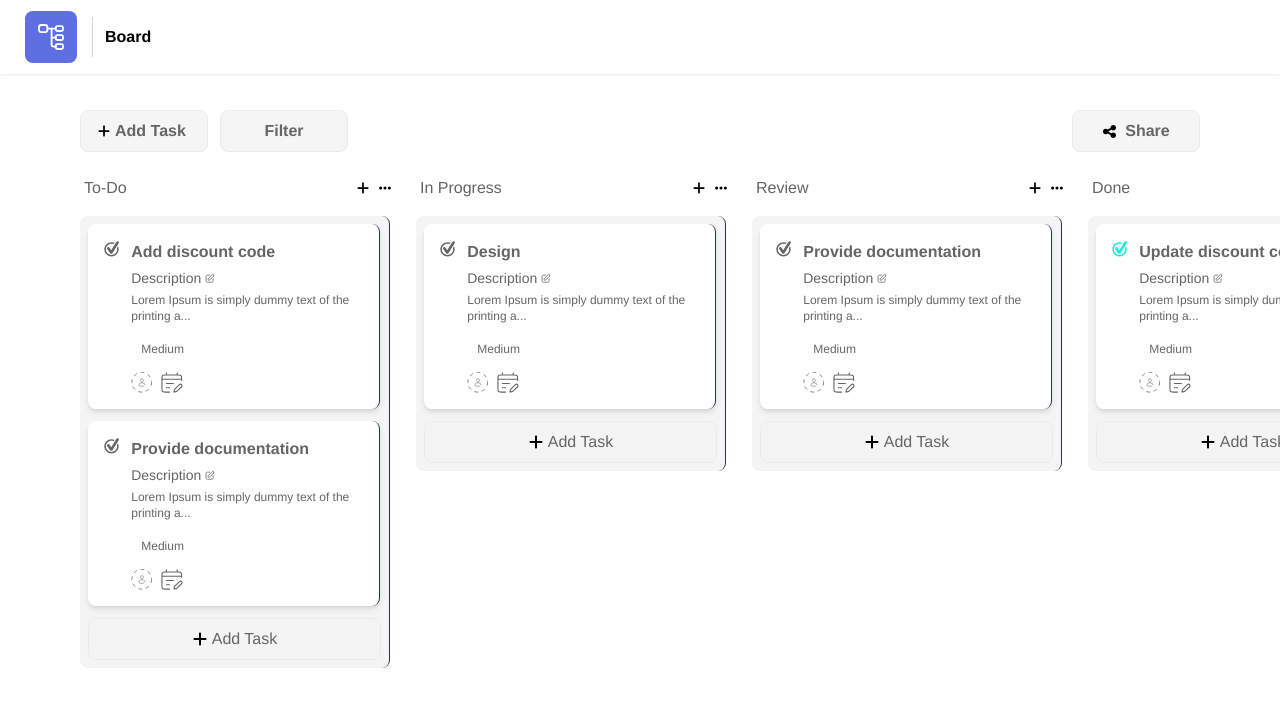
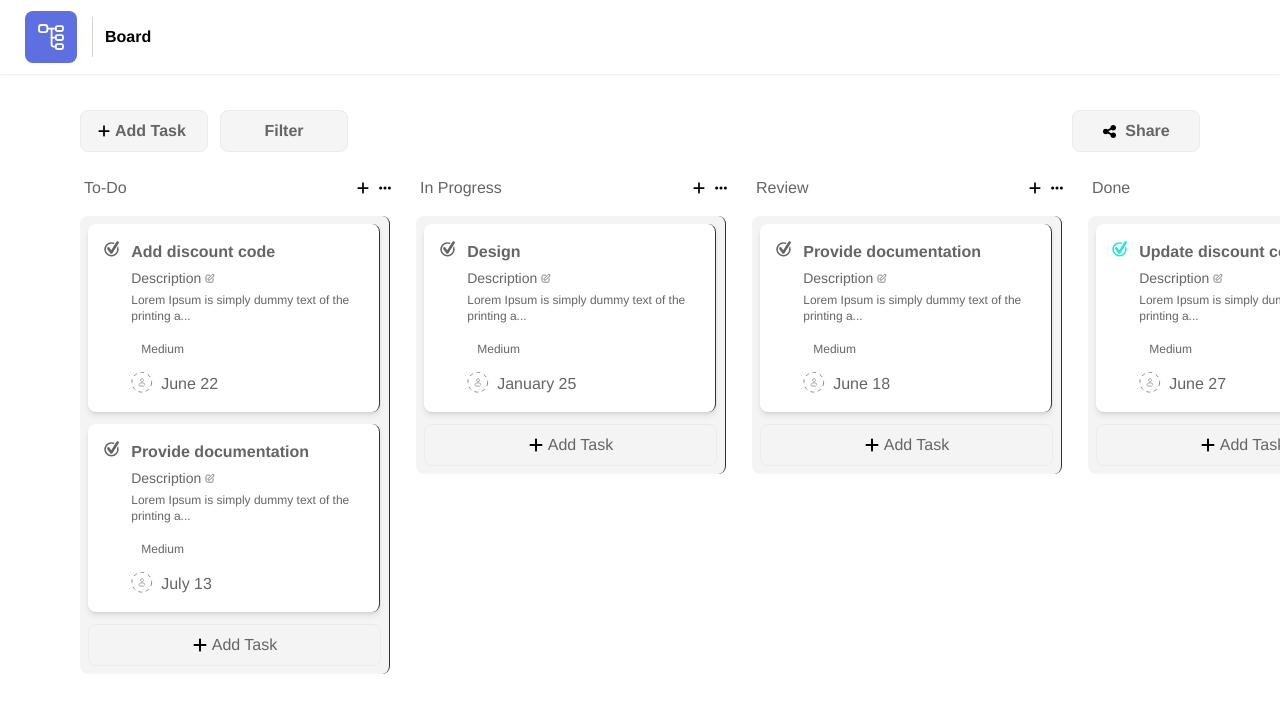
Before and after one commit to SafaeQ/vue_task_board, a Vue app: page / in a window 1280 px wide. Shown: the top 710 px of the page. Built offline with nearby package versions, Linux system fonts and the light colour scheme.

Commit message:
update date

```diff
--- a/src/components/BoardTask.vue
+++ b/src/components/BoardTask.vue
@@ -247,21 +247,7 @@
               stroke-linecap="round"
             />
           </svg>
-          <svg
-            width="22"
-            height="21"
-            viewBox="0 0 24 23"
-            fill="none"
-            xmlns="http://www.w3.org/2000/svg"
-          >
-            <path
-              d="M9.3631 22H4.82313C3.48492 22 2.8158 22 2.30467 21.7457C1.85506 21.522 1.48952 21.165 1.26044 20.726C1 20.2269 1 19.5734 1 18.2667V7.06667C1 5.75988 1 5.10648 1.26044 4.60736C1.48952 4.1683 1.85506 3.81135 2.30467 3.58765C2.8158 3.33333 3.48492 3.33333 4.82313 3.33333H18.682C20.0202 3.33333 20.6894 3.33333 21.2005 3.58765C21.65 3.81135 22.0156 4.1683 22.2447 4.60736C22.5051 5.10648 22.5051 5.75988 22.5051 7.06667V9.16667M5.77891 1V3.33333M17.7262 1V3.33333M1 8H22.5051M13.5447 12.6668L5.77891 12.6667M9.3631 17.3334L5.77891 17.3333M14.142 22L16.5613 21.5275C16.7722 21.4863 16.8777 21.4657 16.976 21.428C17.0634 21.3946 17.1464 21.3512 17.2232 21.2988C17.31 21.2398 17.3859 21.1656 17.5382 21.017L22.5051 16.1667C23.165 15.5223 23.165 14.4777 22.5051 13.8333C21.8453 13.189 20.7755 13.189 20.1157 13.8333L15.1487 18.6836C14.9965 18.8323 14.9205 18.9065 14.86 18.9912C14.8064 19.0662 14.762 19.1473 14.7278 19.2325C14.6892 19.3286 14.6681 19.4316 14.6259 19.6375L14.142 22Z"
-              stroke="#656565"
-              stroke-width="1.2"
-              stroke-linecap="round"
-              stroke-linejoin="round"
-            />
-          </svg>
+          <span class="text-dimGray">{{ formatDate(task.date) }} </span>
         </div>
       </div>
     </div>
@@ -363,7 +349,7 @@
     editTaskToggle() {
       this.showEditForm = !this.showEditForm;
       if (this.showEditForm) {
-        this.editedTask = { ...this.task }; // Copy task data to editedTask
+        this.editedTask = { ...this.task };
       }
     },
 
@@ -419,6 +405,11 @@
     updateTaskPriority(priority) {
       this.editedTask.priority = priority;
     },
+    formatDate(dateString) {
+      const date = new Date(dateString);
+      const options = { day: "numeric", month: "long" };
+      return date.toLocaleDateString("en-EN", options);
+    },
   },
   computed: {
     getPosition() {
--- a/src/store/index.js
+++ b/src/store/index.js
@@ -21,7 +21,7 @@
                     {
                         id: 145687,
                         title: "Provide documentation",
-                        date: "2023-07-53",
+                        date: "2023-07-13",
                         priority: "Medium",
                         status: "To-Do",
                         description:
```
